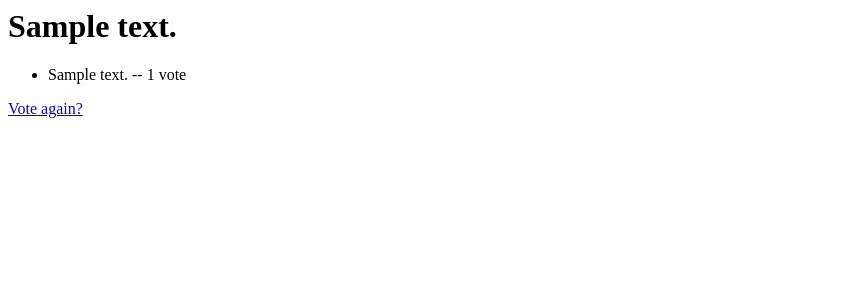
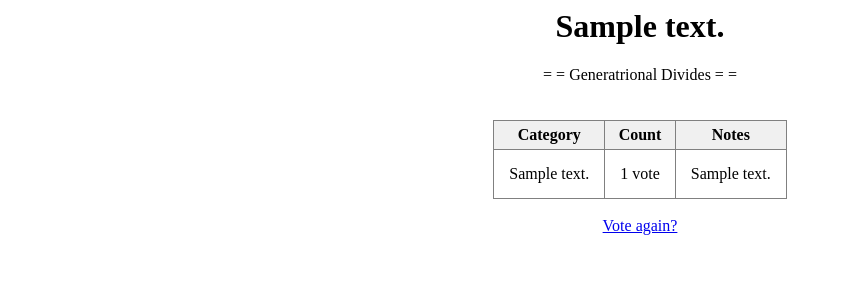
Before and after one commit to enoren5/Django_official_polling, a Django app: page /1/results/ in a window 1280 px wide. Shown: the top 300 px of the page, without its empty margins (0-841 px from the left). Run offline with Django 4.2, Linux system fonts and the light colour scheme; tables that the repository leaves empty hold one stand-in row (values such as "Sample post").

Commit message:
Reimplement for loop into table instead of list

```diff
--- a/templates/polls/results.html
+++ b/templates/polls/results.html
@@ -1,9 +1,49 @@
+<style>
+	.demo {
+		border:1px solid gray;
+		border-collapse:collapse;
+		padding:5px;
+	}
+	.demo th {
+		border:1px solid gray;
+		padding:5px;
+		background:#F0F0F0;
+	}
+	.demo td {
+		border:1px solid gray;
+		padding:15px;
+	}
+</style>
+<center>
 <h1>{{ question.question_text }}</h1>
-
+<!--
 <ul>
 {% for choice in question.choice_set.all %}
-    <li>{{ choice.choice_text }} -- {{ choice.votes }} vote{{ choice.votes|pluralize }}</li>
+    <li>{{ choice.choice_text }} -- {{ choice.votes }} vote{{ choice.votes|pluralize }} - - {{choice.notes}}</li>
 {% endfor %}
-</ul>
+</ul> -->
+<caption>= = Generatrional Divides = =</caption>
+    <br><br><br>
+<table class="demo">
+    <thead>
+	<tr>
+		<th>Category</th>
+		<th>Count</th>
+		<th>Notes</th>
+	</tr>
+	</thead>
+	<tbody>
+    {% for choice in question.choice_set.all %}
+	<tr>
+		<td>{{ choice.choice_text }}</td>
+		<td>{{ choice.votes }} vote{{ choice.votes|pluralize }} </td>
+		<td>{{ choice.notes }}</td>
+	</tr>
+    {% endfor %}
+	</tbody>
 
+</table>
+<br>
+<center>
 <a href="{% url 'polls:detail' question.id %}">Vote again?</a>
+</center>
```
